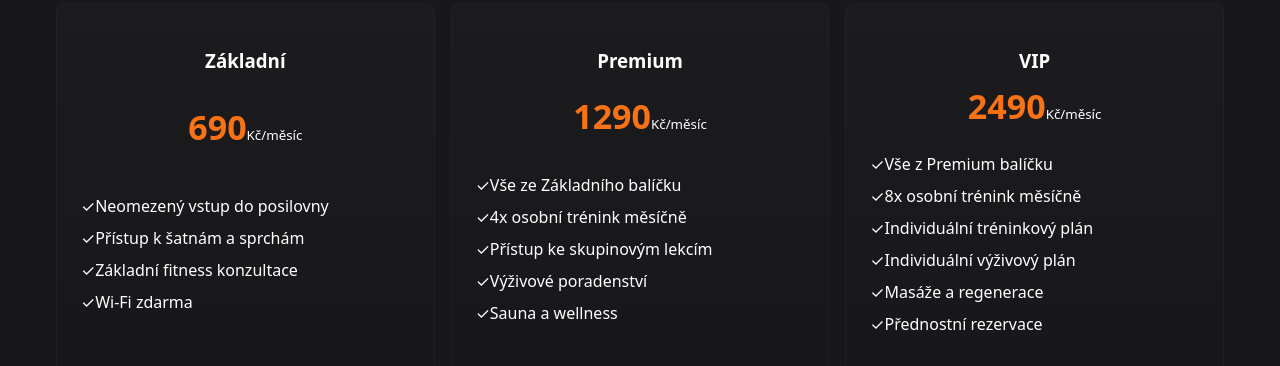
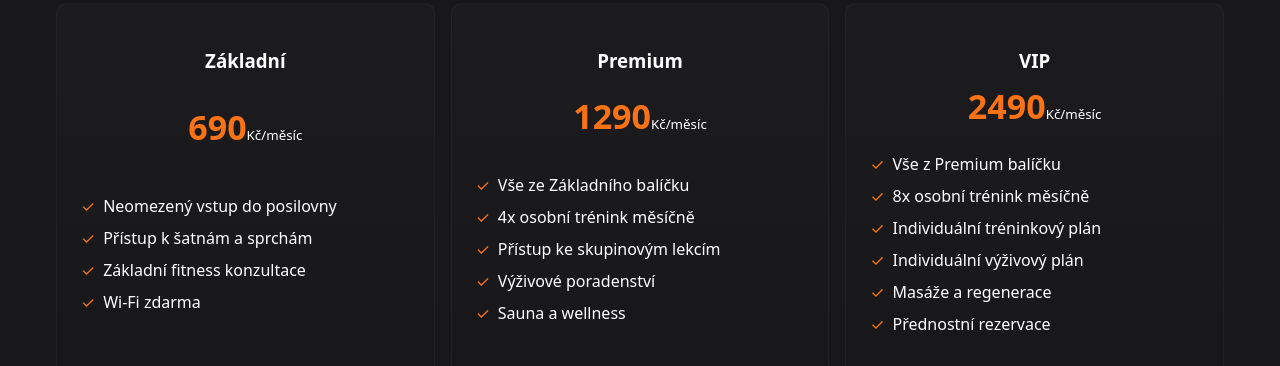
Before and after one commit to Fylyb/TPW1A-projekt, a plain HTML site: page index.html in a window 1280 px wide. Shown: the part 2418-2784 px from the top of the page. Drawn offline with Linux system fonts and the light colour scheme; a script that the page names is missing.

Commit message:
Add imports for checkmark and utilities CSS

```diff
--- a/css/style.css
+++ b/css/style.css
@@ -10,3 +10,5 @@
 @import "./components/float-cta.css";
 @import "./components/footer.css";
 @import "./components/contact.css";
+@import "./components/checkmark.css";
+@import "./utilities/utilities.css";
```
